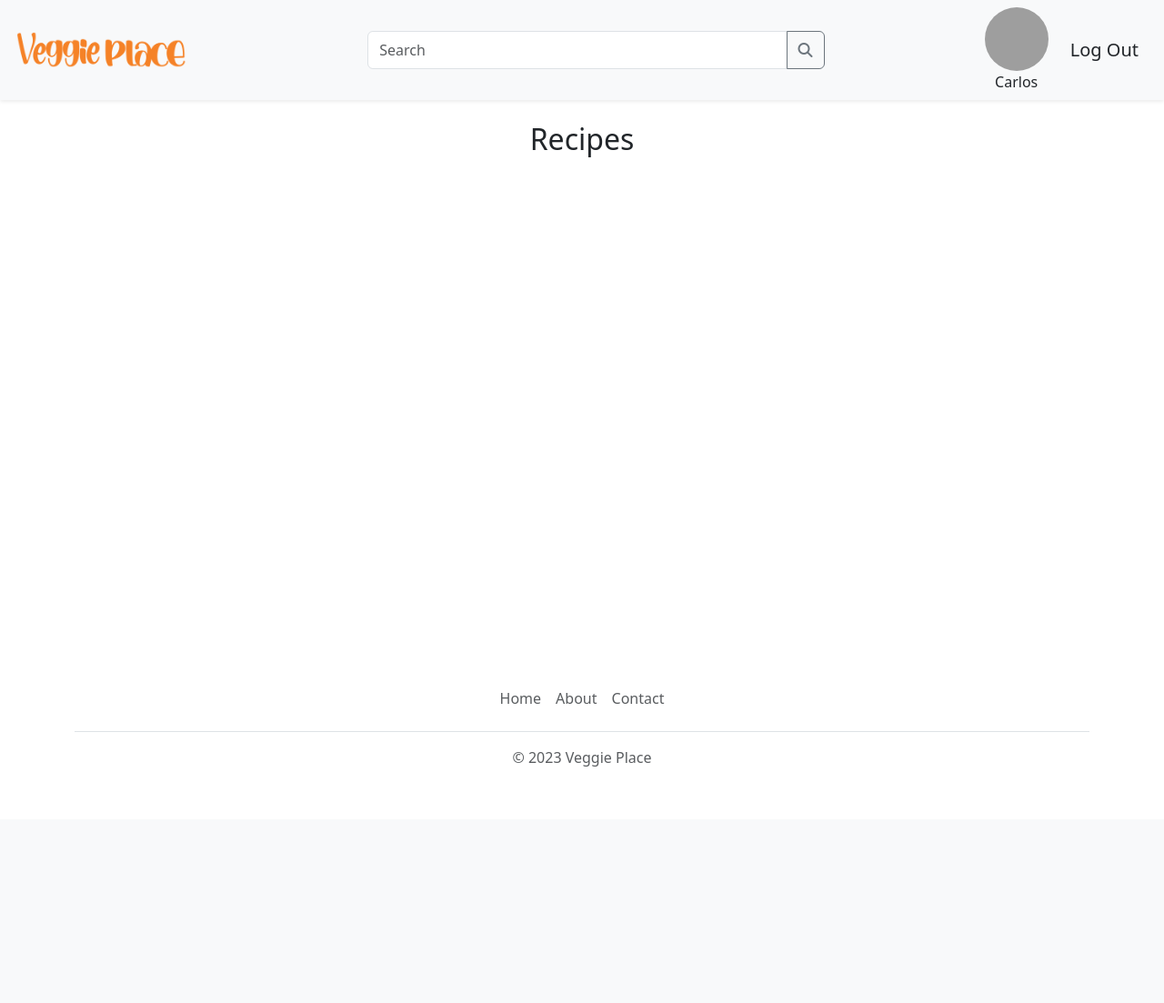
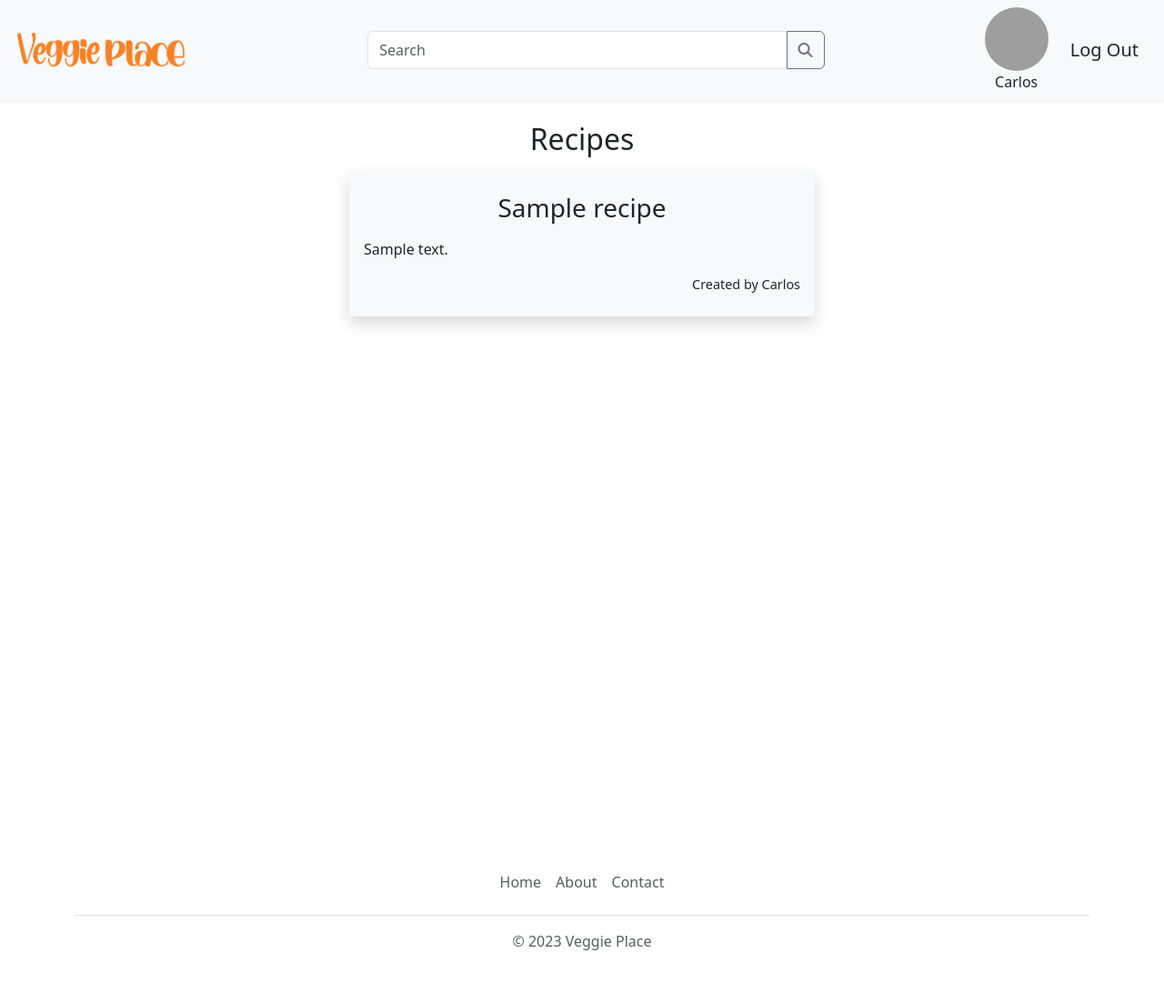
Before and after one commit to Carlos-Mantovani/veggie-place-recipes, a Flask app: page / in a window 1280 px wide. Shown: the whole page at 91% size. Before the commit the page ends 843 px from the top, so only its background shows below. Run offline with Flask 3, Linux system fonts and the light colour scheme; a user stored in the database is signed in; data comes from the database, SQL or seed files in the repository; tables that the repository leaves empty or names only in its code hold one stand-in row (values such as "Sample post"); grey boxes are pictures that could not be loaded.

Commit message:
Changed index and user page to show all the recipes and user-created recipes respectively

```diff
--- a/app.py
+++ b/app.py
@@ -33,10 +33,22 @@ def allowed_file(filename):
 
 @app.route('/')
 def index():
+    cursor.execute('SELECT * FROM recipes')
+    recipes = cursor.fetchall()
     if 'user' in session:
         user = session['user']
         print(user)
+        if len(recipes) > 0:
+            for recipe in recipes:
+                cursor.execute('SELECT username FROM users WHERE id = %s', (recipe['user_id'],))
+                recipe['creator'] = cursor.fetchall()[0]['username']
+            return render_template('index.html', user=user, recipes=recipes)
         return render_template('index.html', user=user)
+    if len(recipes) > 0:
+        for recipe in recipes:
+            cursor.execute('SELECT username FROM users WHERE id = %s', (recipe['user_id'],))
+            recipe['creator'] = cursor.fetchall()[0]['username']
+        return render_template('index.html', recipes=recipes)
     return render_template('index.html')
 
 @app.route('/register', methods=['GET', 'POST'])
@@ -56,7 +68,6 @@ def register():
             if len(user) > 0:
                 return render_template('register.html', message='Email already registered')
             password_hash = generate_password_hash(password)
-            print(password_hash)
             cursor.execute('INSERT INTO users (username, email, password, created_at, updated_at) VALUES (%s, %s, %s, %s, %s)', (username, email, password_hash, datetime.now(), datetime.now()))
             db.commit()
             return render_template('register.html', message='Registered with sucess!')
@@ -97,9 +108,10 @@ def logout():
 def show_user(id):
     cursor.execute('SELECT * FROM users WHERE id = %s', (id, ))
     user_shown = cursor.fetchall()[0]
+    cursor.execute('SELECT * FROM recipes WHERE user_id = %s', (id,))
+    user_shown['recipes'] = cursor.fetchall()
     if 'user' in session:
         user = session['user']
-        print(user)
         if int(id) == session['user']['id']:
             logged_in = True
             return render_template('user.html', user_shown=user_shown, user=user, logged_in=logged_in)
@@ -114,8 +126,6 @@ def edit_user():
         username = request.form.get('username')
         password = request.form.get('password')
         picture = request.files['picture']
-        print(request.form)
-        print(request.files)
         if not password and not picture:
             new_username = request.form.get('username')
             cursor.execute('UPDATE users SET username=%s WHERE id=%s', (new_username, user['id']))
@@ -126,7 +136,6 @@ def edit_user():
         #   db.commit()
         elif not password and not username:
             picture = request.files['picture']
-            print(picture.filename)
             if picture.filename == '':
                 flash('no selected file')
                 return redirect(f'/user/{user["id"]}')
@@ -143,7 +152,6 @@ def edit_user():
             if not username or not password or not picture:
                 return redirect(f'/user/{user["id"]}')
             new_username = request.form.get('username')
-            print(new_username)
             new_password = request.form.get('password')
             new_password_hash = generate_password_hash(new_password)
             cursor.execute('UPDATE users SET username=%s, password=%s, updated_at WHERE id=%s', (new_username, new_password_hash, datetime.now(), user['id']))
@@ -154,7 +162,6 @@ def edit_user():
                 return redirect(f'/user/{user["id"]}')
             if picture and allowed_file(picture.filename):
                 filename = secure_filename(user['id'] + filename.rsplit('.', 1)[1].lower())
-                print(filename)
                 picture.save(os.path.join(app.config['UPLOAD_FOLDER'], filename))
                 return redirect(f'/user/{user["id"]}')
         return redirect(f'/user/{user["id"]}')
@@ -172,7 +179,6 @@ def register_recipe():
     if request.method == 'POST':
         #try:
         user = session['user']
-        print('a')
         title = request.form.get('recipe-name')
         description = request.form.get('description')
         ingredients = request.form.get('ingredients')
@@ -181,12 +187,9 @@ def register_recipe():
         cook_time = request.form.get('cook-time')
         category = request.form.get('category')
         if not title or not description or not ingredients or not instructions or not prep_time or not cook_time or not category:
-            print('b')
             return render_template('register-recipe.html', user=user, message='You must fill in all the inputs')
-        print(user['id'])
         cursor.execute('INSERT INTO recipes (user_id, title, description, ingredients, instructions, prep_time, cook_time, category, created_at, updated_at) VALUES (%s, %s, %s, %s, %s, %s, %s, %s, %s, %s)', (user['id'], title, description, ingredients, instructions, prep_time, cook_time, category, datetime.now(), datetime.now()))
         db.commit()
-        print('d')
         return redirect(f'/user/{user["id"]}')
         #except:
             #return redirect(f'/user/{user["id"]}')
--- a/templates/footer.html
+++ b/templates/footer.html
@@ -1,4 +1,4 @@
-<div class="container">
+<div class="container mt-auto">
 	<footer class="py-3 my-4">
 		<ul class="nav justify-content-center border-bottom pb-3 mb-3">
 			<li class="nav-item"><a href="#" class="nav-link px-2 text-body-secondary">Home</a></li>
--- a/templates/index.html
+++ b/templates/index.html
@@ -9,9 +9,22 @@
 </head>
 <body>
     {% include "nav.html" %}
-	<main>
+    <main class="d-flex flex-column" style="min-height: 100vh">
         <h2 class="text-center mt-4 mb-3">Recipes</h2>
-		<div style="height: 65vh"></div>
+        {% if logged_in %}
+        <form action="/register_recipe" method="get">
+            <button type="submit" class="btn btn-primary mx-auto fs-6" href="/register_recipe" style="display: block">Create New</button>
+        </form>
+        {% endif %}
+        {% if recipes %}
+            {% for recipe in recipes %}
+                <a class="mx-auto px-3 pb-2 shadow bg-body-tertiary text-reset text-decoration-none" style="width: 40%"href="/recipe/{{ recipe.id }}">
+                    <h3 class="text-center mt-4 mb-3"> {{ recipe.title }} </h3>
+                    <p class="fs-6"> {{ recipe.description }} </p>
+                    <p class="text-end" style="font-size: .9em"> Created by {{ recipe.creator.split(' ', 1)[0] }}</p>
+                </a>
+            {% endfor %}
+        {% endif %}
     </main>
     {% include "footer.html" %}
 </body>
```
Also changed, not shown: templates/user.html (+10 -2 lines). Lines whose indentation alone changed are shown as unchanged.
